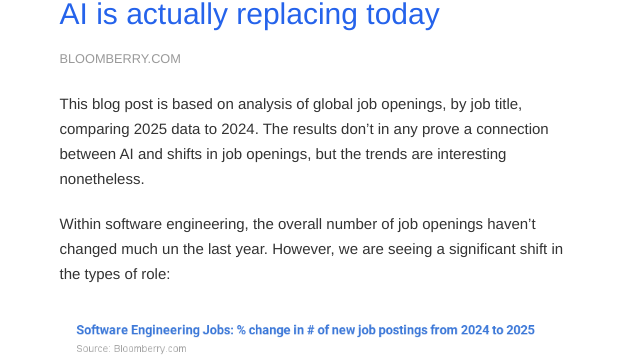
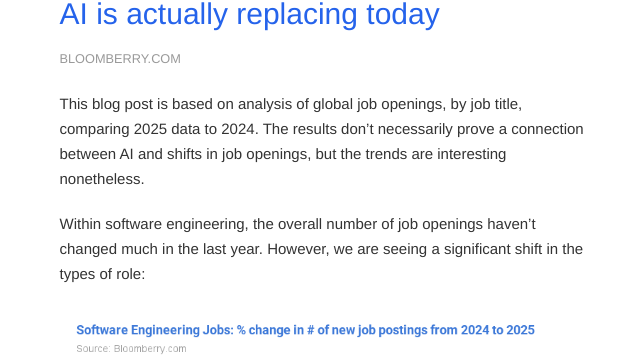
Before and after one commit to ColinEberhardt/augmented-coding-weekly, a Jekyll site: the page built from _posts/2025-11-07-issue-17.md, in a window 1280 px wide and 900 px high, scrolled down 1157 px. Shown: the part 165-527 px from the top of the window, without its empty margins (318-958 px from the left). Built offline with Jekyll 4.4.1, drawn with Linux system fonts in a browser that asks for light colours.

Commit message:
typo fixes

```diff
--- a/_posts/2025-11-07-issue-17.md
+++ b/_posts/2025-11-07-issue-17.md
@@ -33,9 +33,9 @@ I'm impressed.
 
 <small>BLOOMBERRY.COM</small>
 
-This blog post is based on analysis of global job openings, by job title, comparing 2025 data to 2024. The results don't in any prove a connection between AI and shifts in job openings, but the trends are interesting nonetheless.
+This blog post is based on analysis of global job openings, by job title, comparing 2025 data to 2024. The results don't necessarily prove a connection between AI and shifts in job openings, but the trends are interesting nonetheless.
 
-Within software engineering, the overall number of job openings haven't changed much un the last year. However, we are seeing a significant shift in the types of role:
+Within software engineering, the overall number of job openings haven't changed much in the last year. However, we are seeing a significant shift in the types of role:
 
 ![Job trends]({{"img/17.png"| absolute_url}})
 
```
